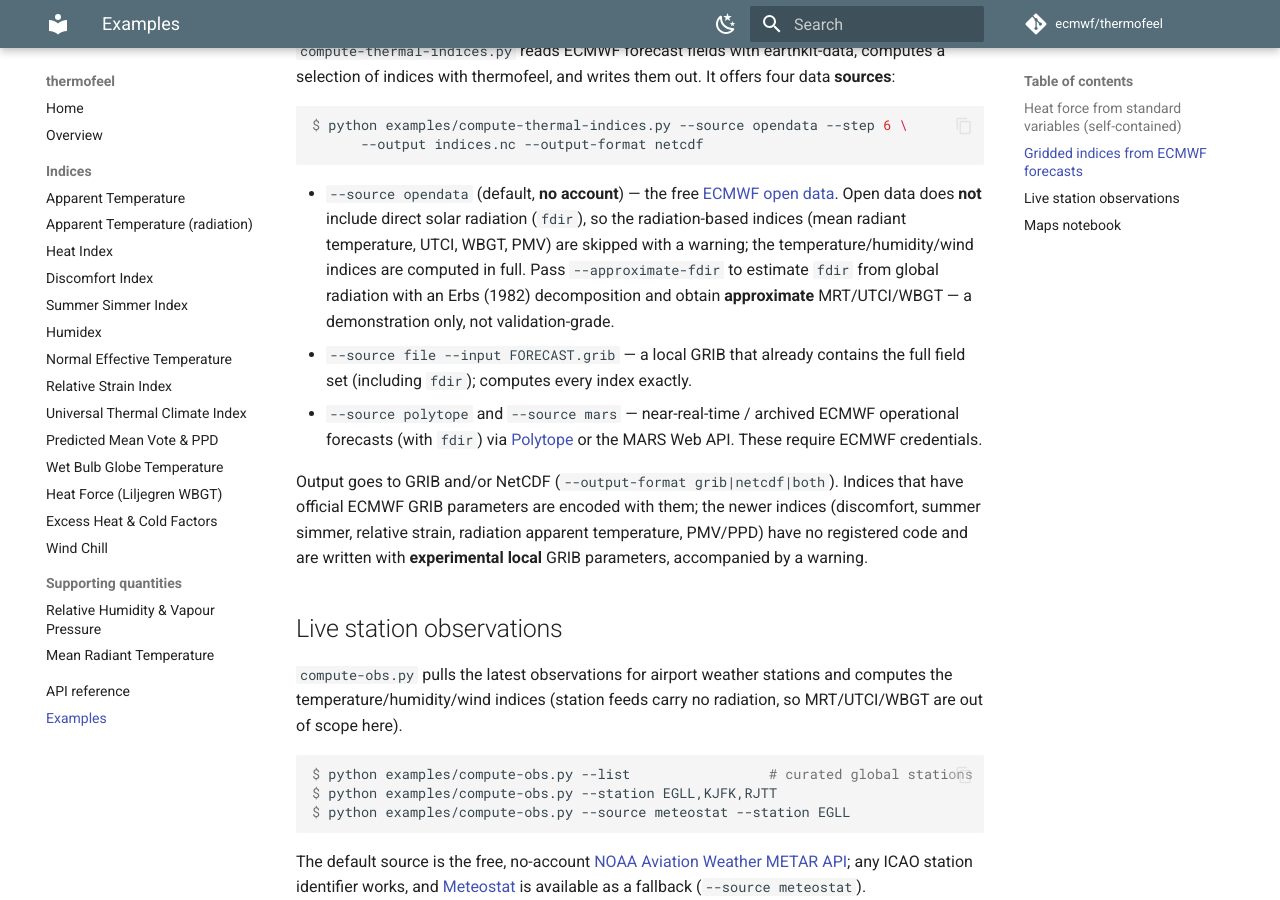
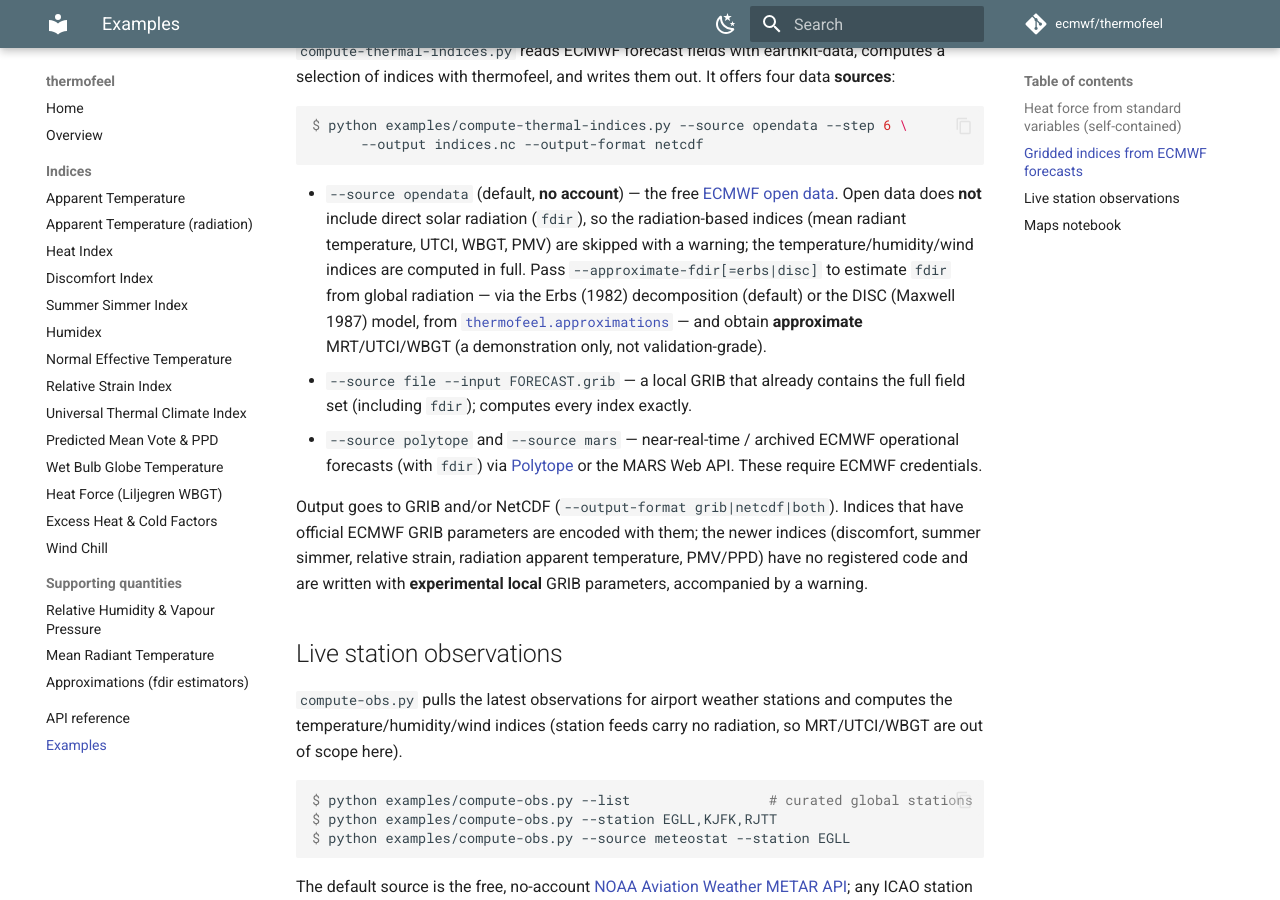
Before and after one commit to ecmwf/thermofeel, an MkDocs documentation site: the page built from docs/examples.md, in a window 1280 px wide and 900 px high, scrolled down 1338 px. Built offline with MkDocs 1.6.1 and Material for MkDocs 9.7.7, drawn with Linux system fonts in a browser that asks for light colours; comment, search, counter and statistics services are not loaded.

Commit message:
docs: document thermofeel.approximations (Erbs/DISC fdir estimators)
- New docs/guide/approximations.md (what/why, both models, accuracy caveats,
  demonstration-grade framing, usage) + mkdocs nav under Supporting quantities.
- docs/api.md: add a ::: thermofeel.approximations section (mkdocstrings).
- README, overview.md, thermofeel.py module docstring: brief note on the
  thermofeel.approximations namespace after the supporting-quantities list.
- docs/examples.md: --approximate-fdir[=erbs|disc] flag form + link.
- CHANGELOG 2.3.0 bullet for the new namespace.

```diff
--- a/docs/examples.md
+++ b/docs/examples.md
@@ -75,9 +75,11 @@ $ python examples/compute-thermal-indices.py --source opendata --step 6 \
   Open data does **not** include direct solar radiation (`fdir`), so the
   radiation-based indices (mean radiant temperature, UTCI, WBGT, PMV) are
   skipped with a warning; the temperature/humidity/wind indices are computed in
-  full. Pass `--approximate-fdir` to estimate `fdir` from global radiation with
-  an Erbs (1982) decomposition and obtain **approximate** MRT/UTCI/WBGT — a
-  demonstration only, not validation-grade.
+  full. Pass `--approximate-fdir[=erbs|disc]` to estimate `fdir` from global
+  radiation — via the Erbs (1982) decomposition (default) or the DISC (Maxwell
+  1987) model, from
+  [`thermofeel.approximations`](guide/approximations.md) — and obtain **approximate**
+  MRT/UTCI/WBGT (a demonstration only, not validation-grade).
 - `--source file --input FORECAST.grib` — a local GRIB that already contains the
   full field set (including `fdir`); computes every index exactly.
 - `--source polytope` and `--source mars` — near-real-time / archived ECMWF
--- a/mkdocs.yml
+++ b/mkdocs.yml
@@ -82,5 +82,6 @@ nav:
   - Supporting quantities:
       - Relative Humidity & Vapour Pressure: guide/relativehumidity.md
       - Mean Radiant Temperature: guide/mrt.md
+      - Approximations (fdir estimators): guide/approximations.md
   - API reference: api.md
   - Examples: examples.md
```
Also changed, not shown: CHANGELOG.md (+11 -2 lines), README.md (+5 -0 lines), docs/api.md (+16 -0 lines), docs/guide/approximations.md (added, +58 -0 lines), docs/guide/overview.md (+5 -0 lines), 1 other file.
